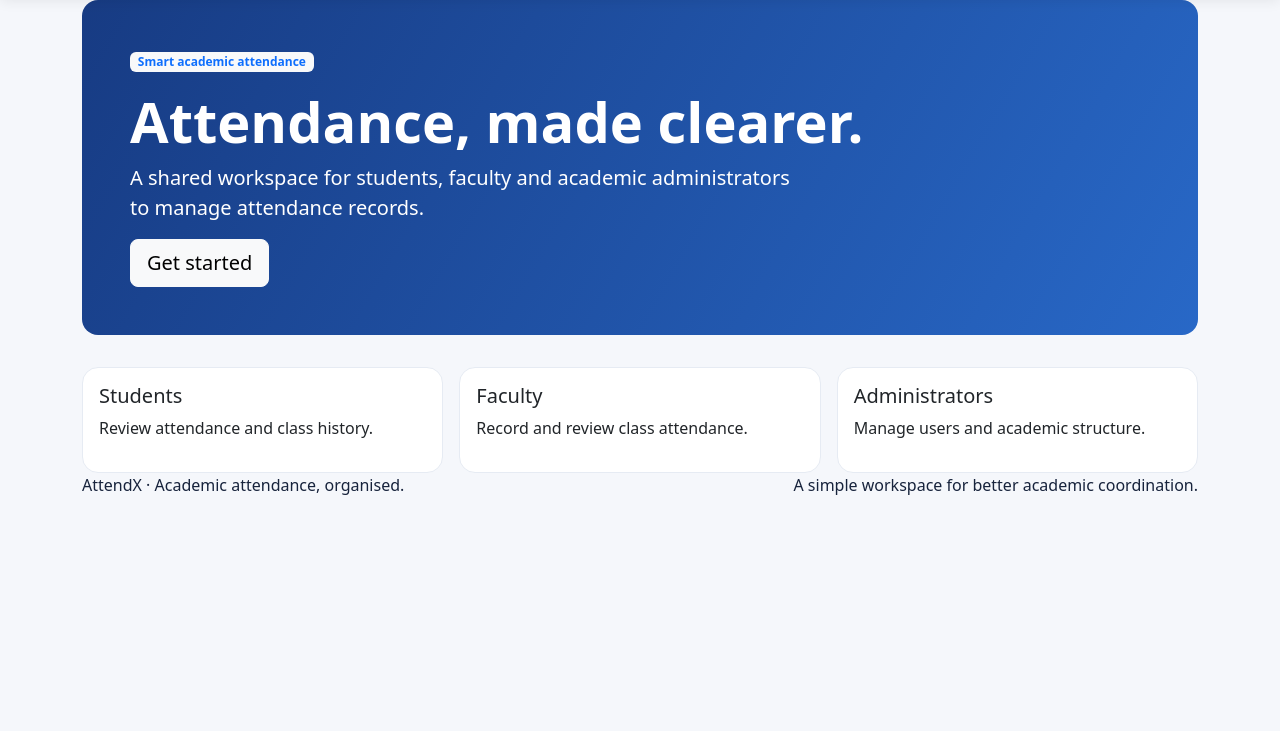
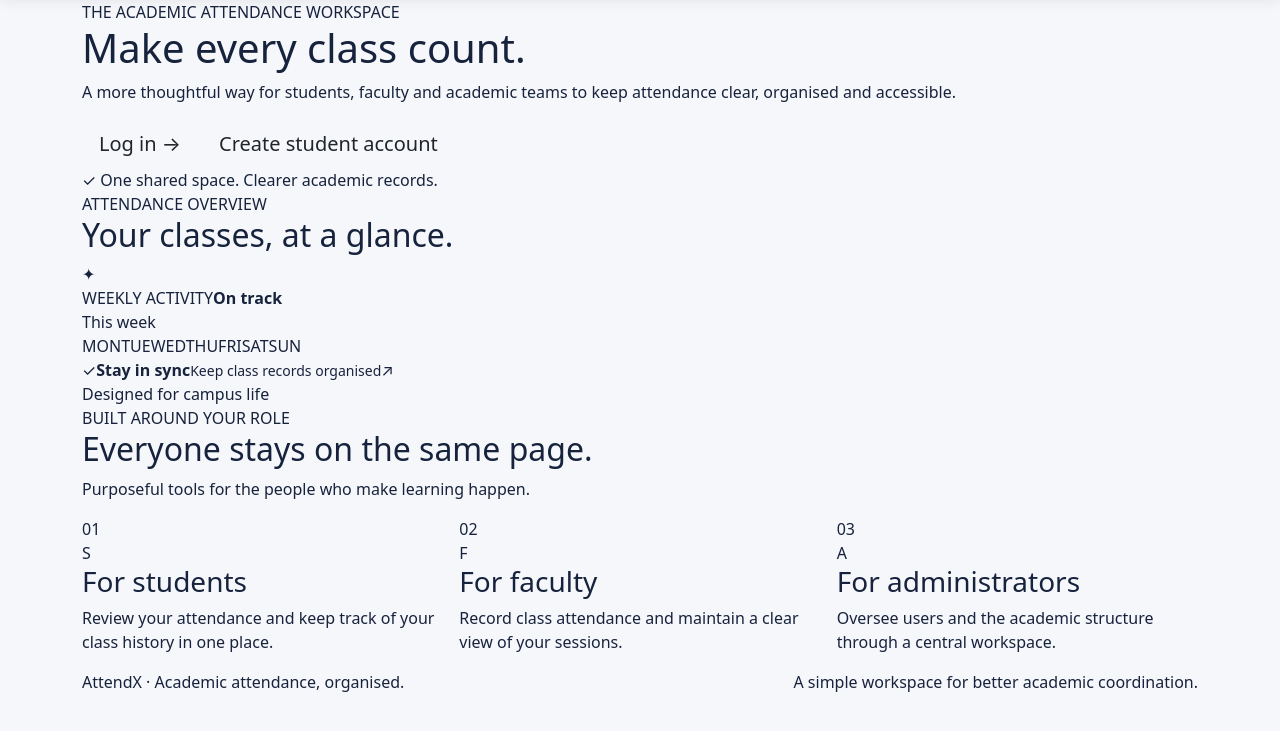
Before and after one commit to adityatiwari-git/AttendX, a Django app: page / in a window 1280 px wide. Shown: the part 56-787 px from the top of the page. Run offline with Django 5.2, Linux system fonts and the light colour scheme.

Commit message:
Create polished AttendX landing page

```diff
--- a/templates/core/home.html
+++ b/templates/core/home.html
@@ -1 +1,41 @@
-{% extends 'base.html' %}{% block content %}<section class="hero p-5 rounded-4 text-white"><span class="badge bg-light text-primary mb-3">Smart academic attendance</span><h1 class="display-4 fw-bold">Attendance, made clearer.</h1><p class="lead col-lg-8">A shared workspace for students, faculty and academic administrators to manage attendance records.</p><a class="btn btn-light btn-lg" href="{% if user.is_authenticated %}{% url 'dashboard' %}{% else %}{% url 'login' %}{% endif %}">Get started</a></section><div class="row g-3 mt-3"><div class="col-md-4"><div class="card p-3 h-100"><h5>Students</h5><p>Review attendance and class history.</p></div></div><div class="col-md-4"><div class="card p-3 h-100"><h5>Faculty</h5><p>Record and review class attendance.</p></div></div><div class="col-md-4"><div class="card p-3 h-100"><h5>Administrators</h5><p>Manage users and academic structure.</p></div></div></div>{% endblock %}
+{% extends 'base.html' %}
+{% block title %}AttendX | Attendance, organised{% endblock %}
+{% block content %}
+<section class="home-hero">
+  <div class="hero-copy">
+    <span class="eyebrow"><span class="eyebrow-dot"></span> THE ACADEMIC ATTENDANCE WORKSPACE</span>
+    <h1>Make every class <span>count.</span></h1>
+    <p class="hero-lead">A more thoughtful way for students, faculty and academic teams to keep attendance clear, organised and accessible.</p>
+    <div class="hero-actions">
+      {% if user.is_authenticated %}
+        <a class="btn btn-navy btn-lg" href="{% url 'dashboard' %}">Go to dashboard <span aria-hidden="true">→</span></a>
+      {% else %}
+        <a class="btn btn-navy btn-lg" href="{% url 'login' %}">Log in <span aria-hidden="true">→</span></a>
+        <a class="btn btn-outline-navy btn-lg" href="{% url 'register' %}">Create student account</a>
+      {% endif %}
+    </div>
+    <div class="hero-note"><span class="note-check">✓</span> One shared space. Clearer academic records.</div>
+  </div>
+  <div class="hero-visual" aria-label="Illustration of an attendance overview">
+    <div class="visual-orbit orbit-one"></div><div class="visual-orbit orbit-two"></div>
+    <div class="preview-card">
+      <div class="preview-top"><div><span class="preview-kicker">ATTENDANCE OVERVIEW</span><h2>Your classes, at a glance.</h2></div><span class="preview-icon">✦</span></div>
+      <div class="preview-stat"><div><span class="stat-label">WEEKLY ACTIVITY</span><strong>On track</strong></div><span class="stat-pill">This week</span></div>
+      <div class="week-bars"><i style="height:42%"></i><i style="height:68%"></i><i style="height:54%"></i><i style="height:88%"></i><i style="height:72%"></i><i style="height:96%"></i><i style="height:58%"></i></div>
+      <div class="week-labels"><span>MON</span><span>TUE</span><span>WED</span><span>THU</span><span>FRI</span><span>SAT</span><span>SUN</span></div>
+      <div class="preview-divider"></div>
+      <div class="preview-bottom"><span class="mini-check">✓</span><span><strong>Stay in sync</strong><small>Keep class records organised</small></span><span class="preview-arrow">↗</span></div>
+    </div>
+    <div class="floating-tag"><span class="floating-dot"></span> Designed for campus life</div>
+  </div>
+</section>
+
+<section class="roles-section">
+  <div class="section-heading"><span class="eyebrow">BUILT AROUND YOUR ROLE</span><h2>Everyone stays on the same page.</h2><p>Purposeful tools for the people who make learning happen.</p></div>
+  <div class="row g-3 role-grid">
+    <div class="col-md-4"><article class="role-card"><span class="role-number">01</span><div class="role-icon student-icon">S</div><h3>For students</h3><p>Review your attendance and keep track of your class history in one place.</p></article></div>
+    <div class="col-md-4"><article class="role-card"><span class="role-number">02</span><div class="role-icon faculty-icon">F</div><h3>For faculty</h3><p>Record class attendance and maintain a clear view of your sessions.</p></article></div>
+    <div class="col-md-4"><article class="role-card"><span class="role-number">03</span><div class="role-icon admin-icon">A</div><h3>For administrators</h3><p>Oversee users and the academic structure through a central workspace.</p></article></div>
+  </div>
+</section>
+{% endblock %}
```
